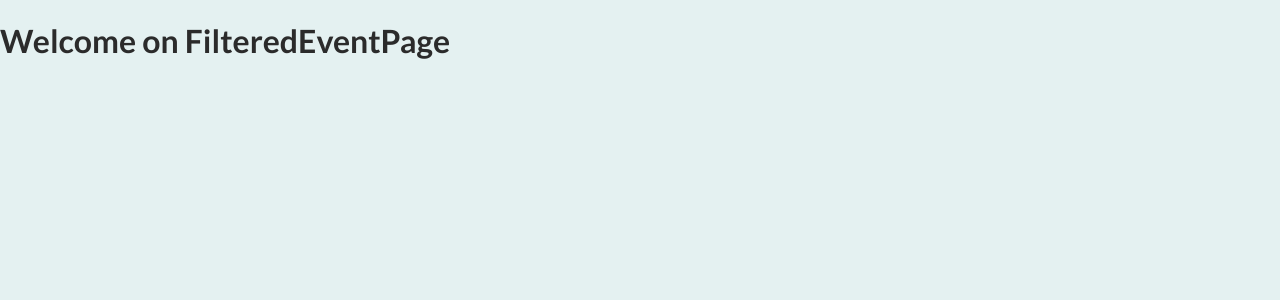
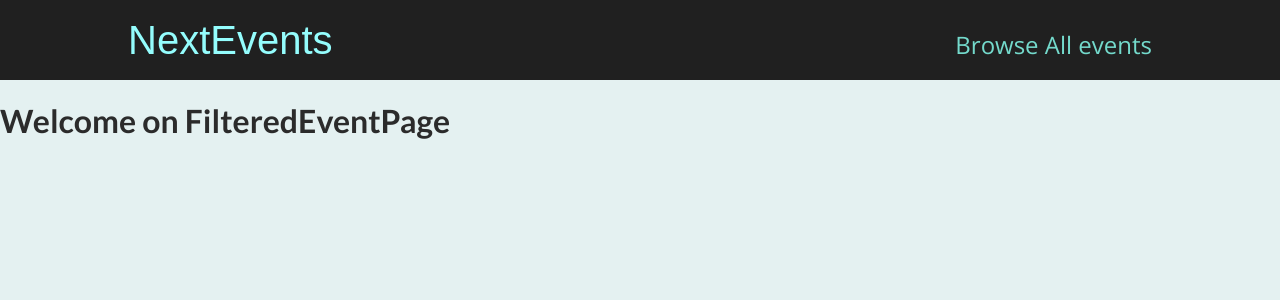
Before and after one commit to benyaar/next-events, a Next.js app: page /events/e1 in a window 1280 px wide. Shown: the top 300 px of the page. Built offline with nearby package versions, Linux system fonts and the light colour scheme.

Commit message:
Adding a General Layout Wrapper Component

```diff
--- /dev/null
+++ b/components/layout/layout.js
@@ -0,0 +1,13 @@
+import { Fragment } from "react";
+import MainHeader from "./main-header";
+
+export default function Layout (props){
+    return(
+        <Fragment>
+            <MainHeader/>
+            <main>
+                {props.children}
+            </main>
+        </Fragment>
+    )
+}
--- /dev/null
+++ b/components/layout/main-header.js
@@ -0,0 +1,20 @@
+import Link from "next/link";
+import styles from './main-header.module.css'
+
+export default function MainHeader(props) {
+    return (
+        <header className={styles.header}>
+            <div className={styles.logo}>
+                <Link href='/'>NextEvents</Link>
+            </div>
+            <nav className={styles.navigation}>
+                <ul>
+                    <li>
+                        <Link href='/events'>Browse All events</Link>
+                    </li>
+                </ul>
+            </nav>
+        </header>
+
+    )
+}
--- /dev/null
+++ b/components/layout/main-header.module.css
@@ -0,0 +1,41 @@
+.header {
+  width: 100%;
+  display: flex;
+  justify-content: space-between;
+  align-items: baseline;
+  padding: 1rem 10%;
+  height: 5rem;
+  background-color: #202020;
+}
+
+.logo {
+  font-size: 1.5rem;
+  color: white;
+  font-family: 'Fira', sans-serif;
+  height: 100%;
+  display: flex;
+  justify-content: center;
+  align-items: center;
+  color: #94fdfd;
+}
+
+.logo a {
+  text-decoration: none;
+  color: #94fdfd;
+}
+
+.navigation a {
+  text-decoration: none;
+  color: #74dacc;
+  font-size: 1rem;
+}
+
+@media (min-width: 768px) {
+  .logo {
+    font-size: 2.5rem;
+  }
+
+  .navigation a {
+    font-size: 1.5rem;
+  }
+}
--- a/pages/_app.js
+++ b/pages/_app.js
@@ -1,7 +1,12 @@
+import Layout from '../components/layout/layout'
 import '../styles/globals.css'
 
 function MyApp({ Component, pageProps }) {
-  return <Component {...pageProps} />
+  return (
+    <Layout>
+      <Component {...pageProps} />
+    </Layout>
+  )
 }
 
 export default MyApp
--- a/pages/events/[eventId].js
+++ b/pages/events/[eventId].js
@@ -9,7 +9,7 @@ export default function EventPage (){
     const router = useRouter()
     const eventId = router.query.eventId
     const event = getEventById(eventId)
-    if(event) return <p>No event</p>
+    if(!event) return <p>No event</p>
     return(
         <Fragment>
             <EventSummary title={event.title}/>
```
